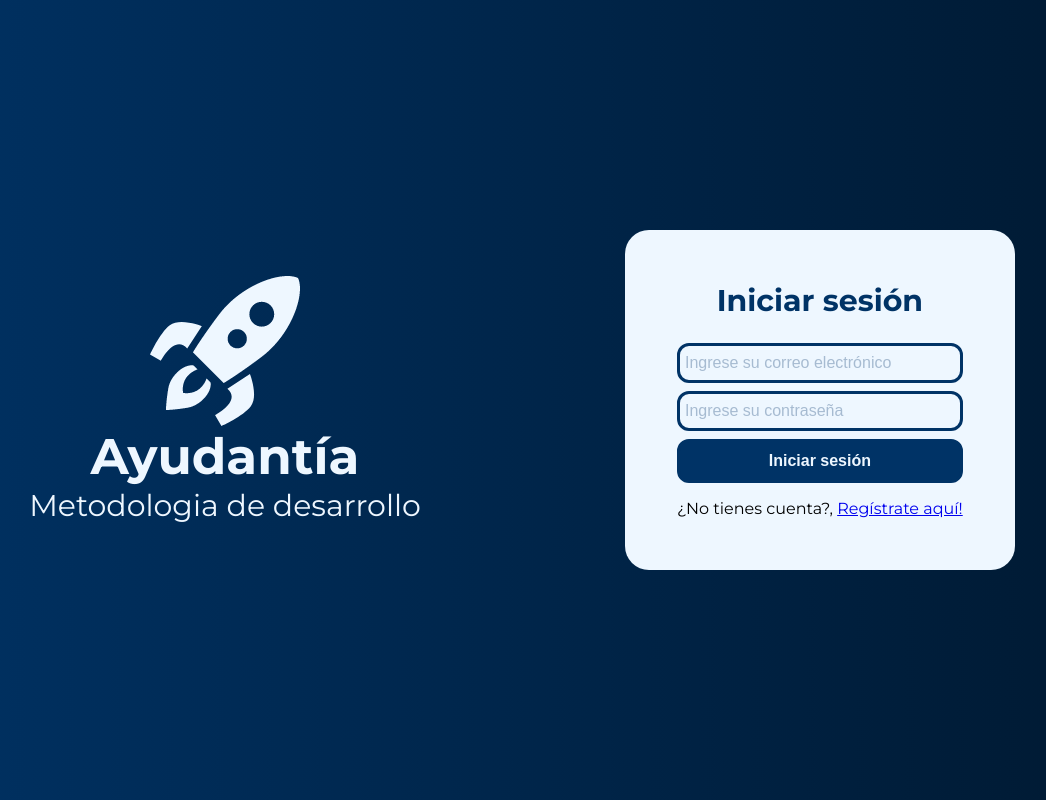
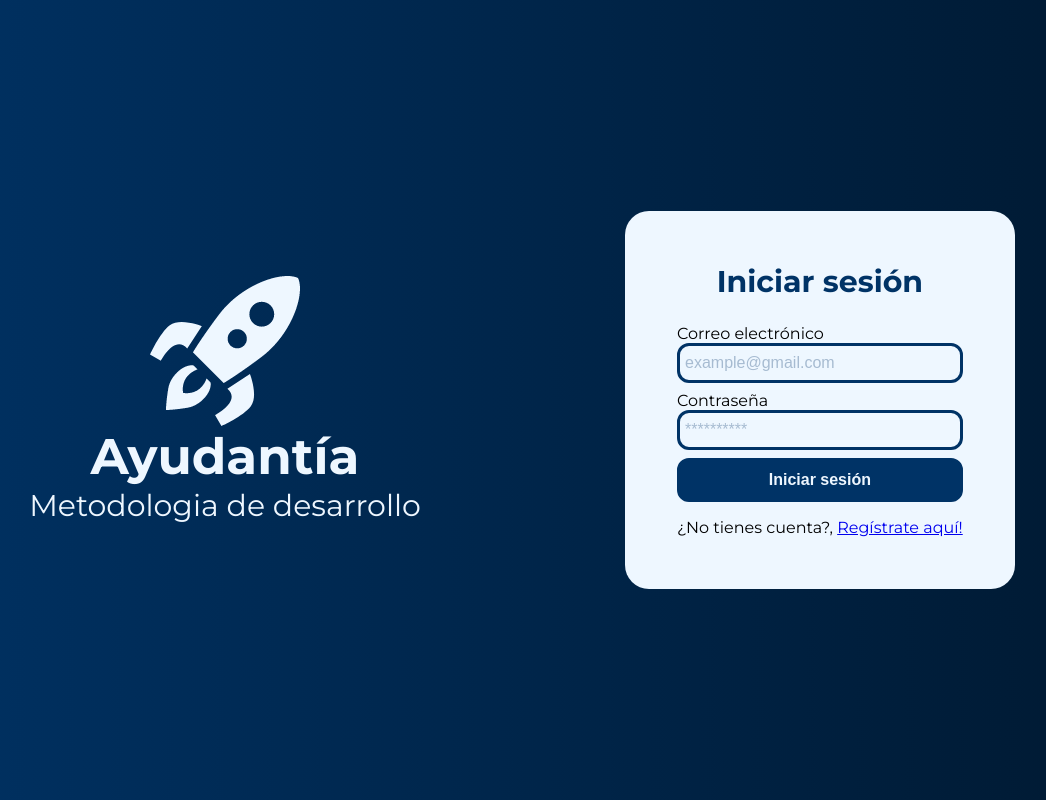
Before and after one commit to ubiobio/Plantilla-Proyecto-MDD, a React (Vite) app in the folder frontend/: page / in a window 1280 px wide. Shown: the whole page, without its empty margins (175-1221 px from the left). Built offline with nearby package versions, Linux system fonts and the light colour scheme; no server answers.

Commit message:
ADD field label for login

```diff
--- a/frontend/src/pages/Login.jsx
+++ b/frontend/src/pages/Login.jsx
@@ -19,17 +19,20 @@ const Login = () => {
                 title="Iniciar sesión"
                 fields={[
                     {
+                        label: "Correo electrónico",
                         name: "email",
-                        placeholder: "Ingrese su correo electrónico",
+                        placeholder: "example@gmail.com",
                         type: "email",
                         required: true,
                     },
                     {
+                        label: "Contraseña",
                         name: "password",
-                        placeholder: "Ingrese su contraseña",
+                        placeholder: "**********",
                         type: "password",
                         required: true,
                     },
+
                 ]}
                 buttonText="Iniciar sesión"
                 onSubmit={loginSubmit}
```
